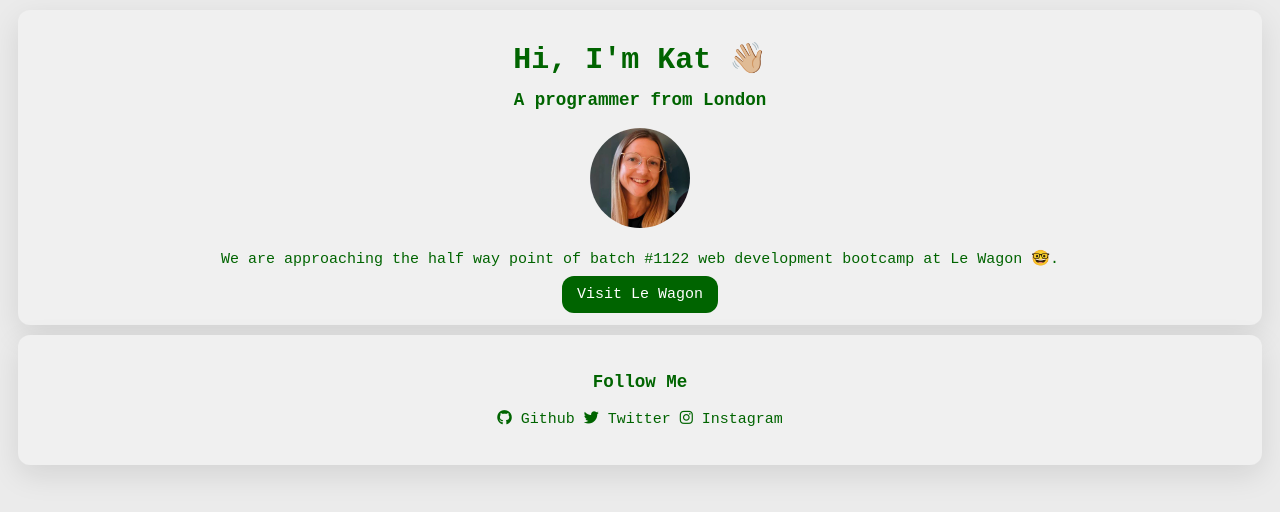
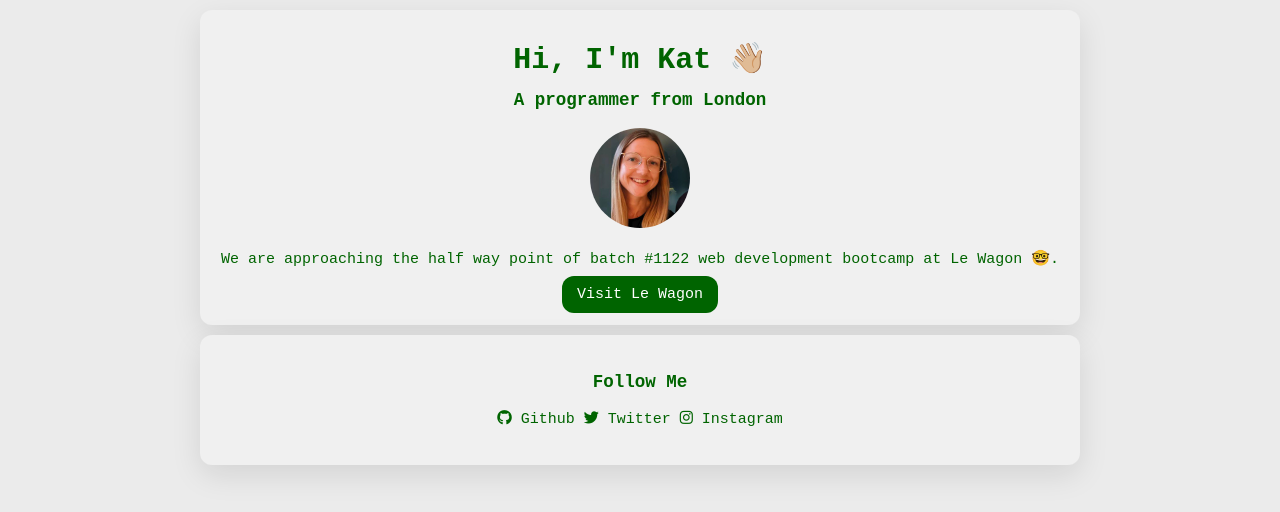
Before and after one commit to kwynneellis/profile, a plain HTML site: page index.html in a window 1280 px wide. Drawn offline with Linux system fonts and the light colour scheme.

Commit message:
my profile page

```diff
--- a/style.css
+++ b/style.css
@@ -50,16 +50,21 @@
   text-decoration: underline;
 }
 
-/* @media (max-width: 960px) {
+.container {
+  width: 900px;
+  margin: 0 auto;
+}
+
+@media (max-width: 1260px) {
   /* For a screen < 960px, this CSS will be read */
-  /* .container {
+  .container {
     width: 700px;
     margin: 0 auto;
-  } */
-/* } */ */
+  }
+}
 
-@media (max-width: 720px) {
-  /* For a screen < 720px, this CSS will be read */
+@media (max-width: 660px) {
+  /* For a screen < 960px, this CSS will be read */
   .container {
     width: 500px;
     margin: 0 auto;
```
